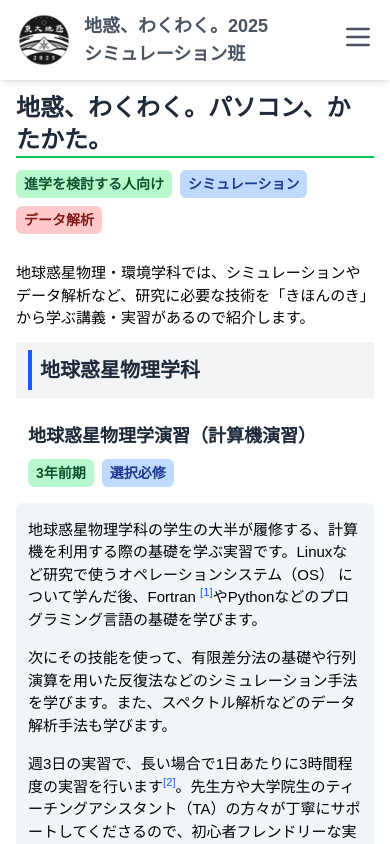
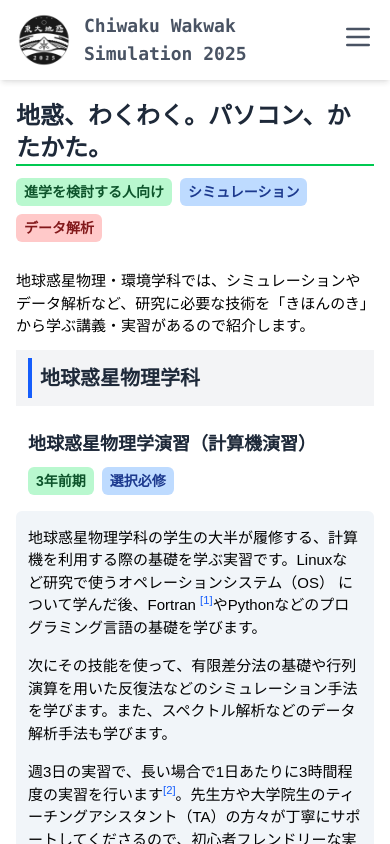
Before and after one commit to chiwaku-wakwak/chiwaku-simulation, a Next.js app: page /about in a window 390 px wide. Shown: the top 844 px of the page. Built offline with nearby package versions, Linux system fonts and the light colour scheme.

Commit message:
change logo

```diff
--- a/src/app/about/page.tsx
+++ b/src/app/about/page.tsx
@@ -14,7 +14,7 @@ const App: React.FC = () => {
     <FootnoteProvider>
       <Header />
       {/* pt-20 = padding-top: 5rem (＝約80px。Header 高さに応じて調整) */}
-      <main className="pt-23 pb-10 px-4 text-left lg:px-20 lg:pt-30">
+      <main className="pt-25 pb-10 px-4 text-left lg:px-20 lg:pt-30">
         <h1
           className="text-2xl font-bold text-gray-800 text-left border-b-2 border-green-500 pb-0 inline-block lg:text-3xl"
           id="simulation"
--- a/src/app/kh-instability/page.tsx
+++ b/src/app/kh-instability/page.tsx
@@ -31,7 +31,7 @@ const App: React.FC = () => {
     <FootnoteProvider>
       <Header />
       {/* pt-20 = padding-top: 5rem (＝約80px。Header 高さに応じて調整) */}
-      <main className="pt-23 px-4 text-left lg:pt-30 lg:px-20">
+      <main className="pt-25 px-4 text-left lg:pt-30 lg:px-20">
         <h1
           className="text-2xl font-bold text-gray-800 text-left border-b-2 border-green-500 pb-0 inline-block"
           id="simulation"
--- a/src/app/pendulum/page.tsx
+++ b/src/app/pendulum/page.tsx
@@ -9,7 +9,7 @@ const App: React.FC = () => {
     <>
       <Header />
       {/* pt-20 = padding-top: 5rem (＝約80px。Header 高さに応じて調整) */}
-      <main className="pt-23 px-4 lg:px-20 text-left lg:pt-30">
+      <main className="pt-25 px-4 lg:px-20 text-left lg:pt-30">
         <h1
           className="text-2xl font-bold text-gray-800 text-left border-b-2 border-green-500 pb-0 inline-block"
           id="simulation"
--- a/src/app/seismic/page.tsx
+++ b/src/app/seismic/page.tsx
@@ -8,7 +8,7 @@ const App: React.FC = () => {
   return (
     <>
       <Header />
-      <main className="pt-23 px-4 lg:px-20 text-left lg:pt-30">
+      <main className="pt-25 px-4 lg:px-20 text-left lg:pt-30">
       <h1
           className="text-2xl font-bold text-gray-800 text-left border-b-2 border-green-500 pb-0 inline-block"
           id="simulation"
--- a/src/components/Header.tsx
+++ b/src/components/Header.tsx
@@ -31,10 +31,10 @@ const Header: React.FC = () => {
               {/* タイトルテキスト */}
               <div className="flex flex-col leading-tight">
                 <p className="text-lg md:text-xl font-semibold text-gray-700 lg:text-xl">
-                  地惑、わくわく。2025
+                  <code>Chiwaku Wakwak</code>
                 </p>
                 <p className="text-lg md:text-xl font-semibold text-gray-700 lg:text-xl">
-                  シミュレーション班
+                  <code>Simulation 2025</code>
                 </p>
               </div>
             </Link>
```
